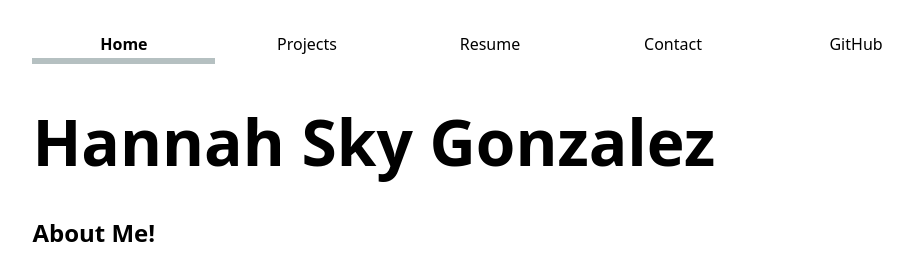
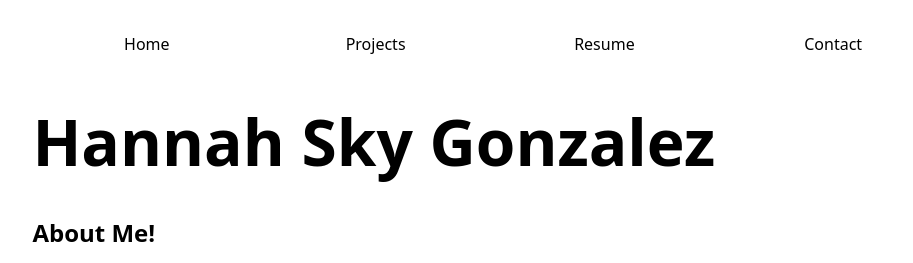
Before and after one commit to hannahskyg/portfolio, a plain HTML site: page index.html in a window 1280 px wide. Shown: the top 263 px of the page, without its empty margins (150-1063 px from the left). Drawn offline with Linux system fonts and the light colour scheme.

Commit message:
changing navbar to javascript!

```diff
--- /dev/null
+++ b/global.js
@@ -0,0 +1,40 @@
+console.log('IT’S ALIVE!');
+
+//function $$(selector, context = document) {
+ // return Array.from(context.querySelectorAll(selector));
+//}
+//$$('nav a')
+//let currentLink = navLinks.find(
+ // (a) => a.host === location.host && a.pathname === location.pathname,
+//);
+//currentLink.classList.add('current');
+//if (currentLink) {
+  // or if (currentLink !== undefined)
+  //currentLink.classList.add('current');
+//}
+//currentLink?.classList.add('current');
+
+const BASE_PATH = (location.hostname === "localhost" || location.hostname === "127.0.0.1")
+  ? "/"                  // Local server
+  : "https://hannahskyg.github.io/portfolio/";         // GitHub Pages repo name
+
+
+let pages = [
+  { url: '', title: 'Home' },
+  { url: 'projects/', title: 'Projects' },
+    { url: 'resume/', title: 'Resume' },
+    { url: 'contact/', title: 'Contact' },
+];
+
+let nav = document.createElement('nav');
+document.body.prepend(nav);
+
+for (let p of pages) {
+  let url = p.url;
+  let title = p.title;
+
+  url = !url.startsWith('http') ? BASE_PATH + url : url;
+
+  nav.insertAdjacentHTML('beforeend', `<a href="${url}">${title}</a>`);
+
+}
--- a/index.html
+++ b/index.html
@@ -7,14 +7,15 @@
     <link rel="stylesheet" href="style.css">
 </head>
 <body>
+    <!--
     <nav>
-  <a href="index.html" class = "current">Home</a>
-  <a href="projects/index.html">Projects</a>
-  <a href="resume/index.html">Resume</a>
-  <a href="contact/index.html">Contact</a>
-  <a href="https://github.com/hannahskyg" target="_blank">GitHub</a>
-</nav>
-
+      <a href="index.html">Home</a>
+      <a href="projects/index.html">Projects</a>
+      <a href="resume/index.html">Resume</a>
+      <a href="contact/index.html">Contact</a>
+      <a href="https://github.com/hannahskyg" target="_blank">GitHub</a>
+    </nav>
+    -->
 
     <h1>Hannah Sky Gonzalez</h1>
     <h2>About Me!</h2>
@@ -27,5 +28,9 @@
         <li>My favorite color is sage green!</li>
         <li>I've been to 15+ countries</li>
         <li>I have two fluffy dogs!</li>
+
+
+
+    <script src="global.js"></script>
     </body>
 </html>
```
Also changed, not shown: contact/index.html (+9 -7 lines), projects/index.html (+9 -7 lines), resume/index.html (+9 -6 lines).
